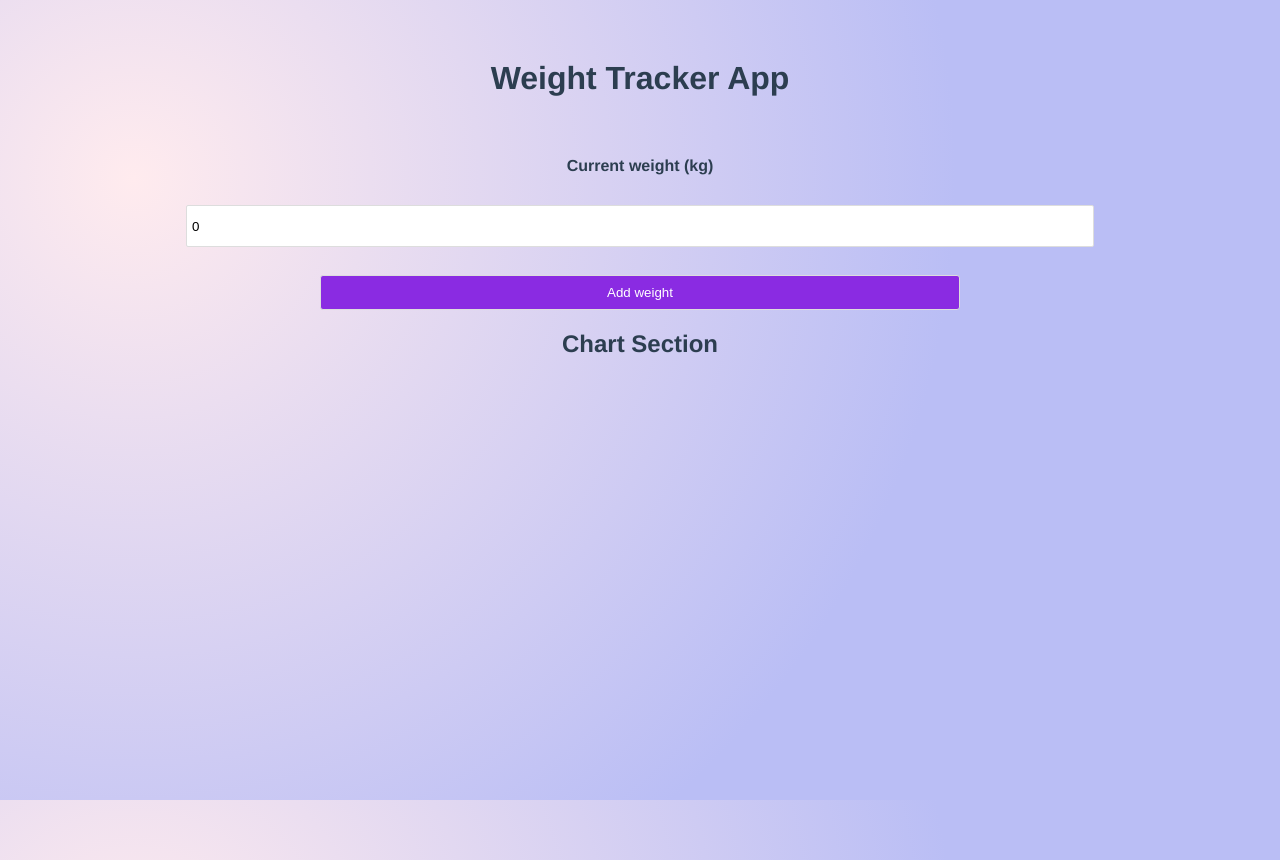
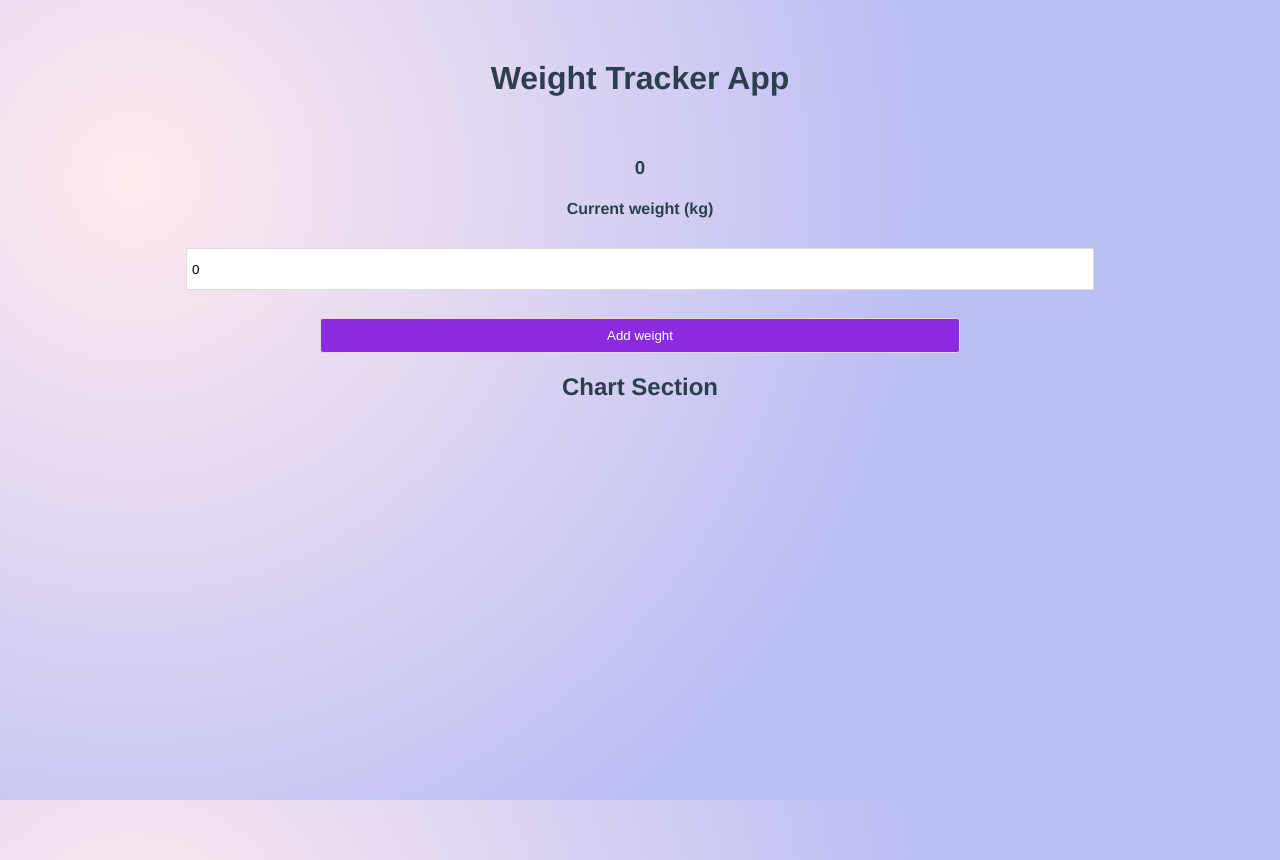
Before and after one commit to Fificode/vue-weight-tracker, a Vue app: page / in a window 1280 px wide. Built offline with nearby package versions, Linux system fonts and the light colour scheme.

Commit message:
Printed weight on screen

```diff
--- a/src/components/InputSection.vue
+++ b/src/components/InputSection.vue
@@ -1,7 +1,7 @@
 <template>
 <div>
     <div class="current">
-      <h3>{{ currentWeight.weight }}</h3>
+      <h3>{{ submittedInput }}</h3>
       <h4>Current weight (kg)</h4>
       </div>
     <form @submit.prevent="addWeight" class="form">
@@ -17,21 +17,26 @@ import { ref, shallowRef } from 'vue'
 export default{
     name: 'Input-Section',
     setup(){
-        // const weights = ref([])
-        //Initialized an empty array so the inputed weights will be pushed into
+
+        //Initialized an empty array so the inputed weights and date will be pushed into
         const weights = shallowRef([])
-        //Initialized weight input to 0.0
+        //Initialized the inputed weight to 0.0
         const weightInput = ref(0.0)
+        const submittedInput = ref(0.0)
 
-     //Adding the inputed weights into an array
-    function addWeight(){
-   weights.value.push({
-    weight: weightInput.value,
+
+        const addWeight = () => {
+            //Add weight to screen
+submittedInput.value = weightInput.value;
+//Add weight and date to an array
+weights.value.push({
+    weight: submittedInput.value,
     date: new Date().getTime()
    })
+console.log(weights.value)
+        }
 
-console.log(weights.value)
-}
+
 //To print the current weight on the web broweser
 function currentWeight(){
 
@@ -42,8 +47,10 @@ function currentWeight(){
         return {
             weights,
             weightInput,
+            submittedInput,
             addWeight,
             currentWeight,
+
 
         }
     },
```
